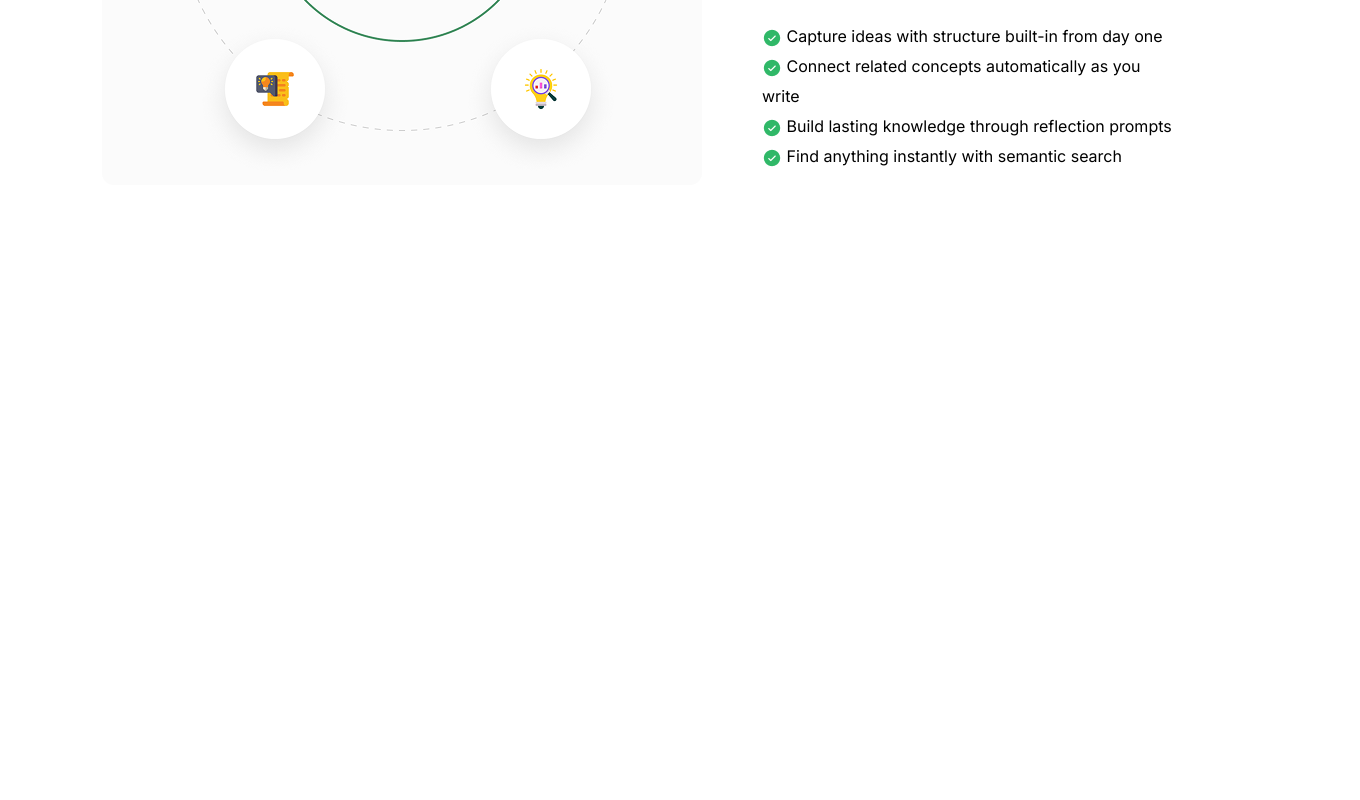
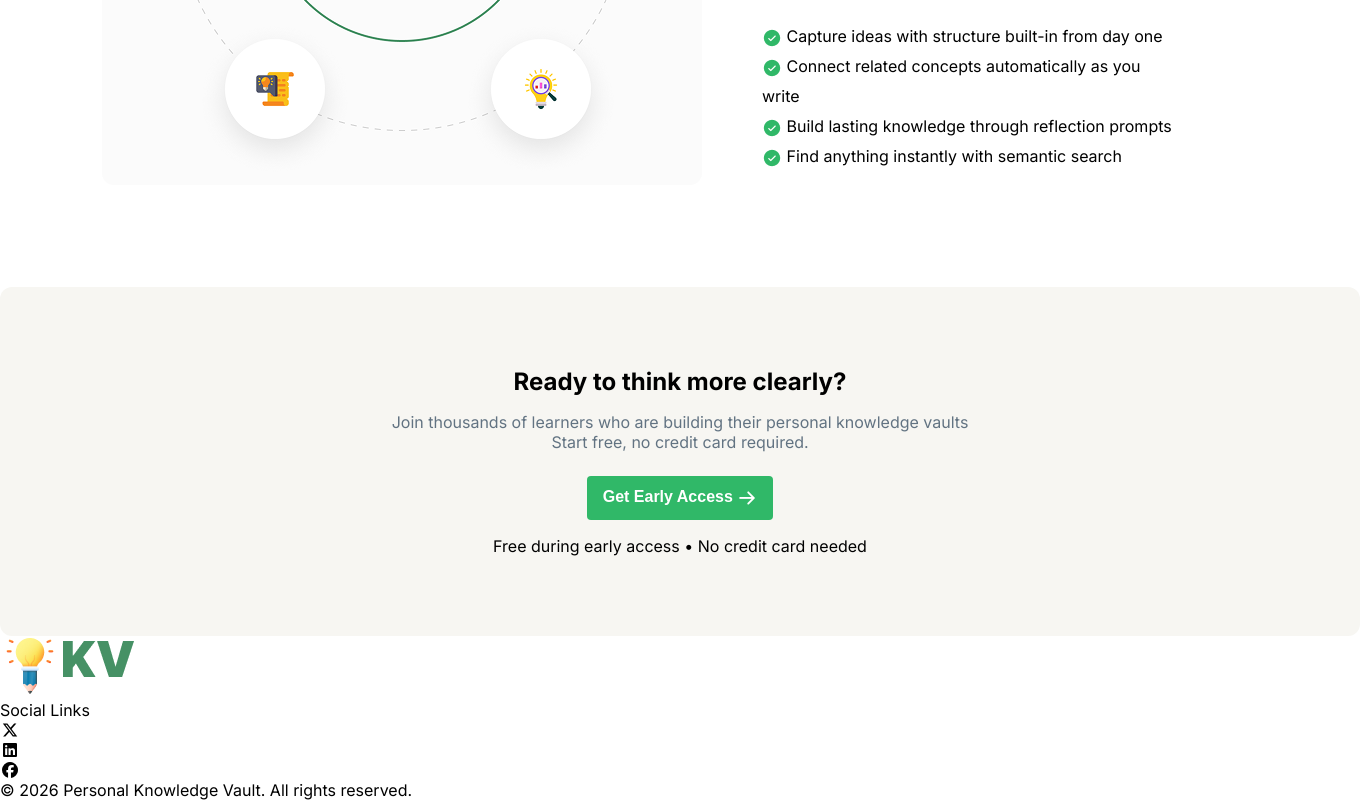
Before and after one commit to Jawadul-Hasan/Assignment-1, a plain HTML site: page index.html in a window 1280 px wide. Shown: the part 1673-2473 px from the top of the page, 1360 px wide, since content can reach past the window. Before the commit the page ends 1960 px from the top, so only its background shows below. Drawn offline with Linux system fonts and the light colour scheme.

Commit message:
designed the ready section and add the footer

```diff
--- a/Styles/Assignment.css
+++ b/Styles/Assignment.css
@@ -248,3 +248,38 @@ nav .navbar-menu a{
     font-weight: 400;
     line-height: 30px;
 }
+
+#ready{
+    max-width: 1600px;
+}
+
+#ready .ready-container{
+    width: 1360px;
+    margin: 0px auto;
+    text-align: center;
+    background-color: #F7F6F2;
+    border-radius: 12px;
+}
+
+.ready-content{
+    padding: 80px 40px;
+}
+
+.ready-content h1{
+   margin-bottom: 16px;
+}
+
+.ready-content .ready-para{
+    font-size: 16px;
+    font-weight: 400;
+    color: #627382;
+}
+
+.ready-content button{
+    margin-top: 24px;
+    margin-bottom: 16px;
+}
+
+.ready-content img{
+    vertical-align: middle;
+}
--- a/index.html
+++ b/index.html
@@ -105,15 +105,35 @@
                     <li><img src="assets/CheckCircle.png" alt=""> Find anything instantly with semantic search</li>
                 </ul>
             </div>
-            <!-- <div class="solution-point">
-            </div> -->
         </div>
     </section>
 
+    <section id="ready">
+        <div class="ready-container">
+            <div class="ready-content">
+                <h1>Ready to think more clearly?</h1>
+                <p class="ready-para">Join thousands of learners who are building their personal knowledge vaults</p>
+                <p class="ready-para">Start free, no credit card required.</p>
+                <button class="btn">Get Early Access <img src="assets/ArrowRight.png" alt=""></button>
+                <p class="para">Free during early access • No credit card needed</p>
+            </div>
+        </div>
+    </section>
     <footer>
-        <section>
-
+        <section id="footer">
+            <div class="logo">
+                <img src="assets/logo-footer.png" alt="">
+                <p>Social Links</p>
+                <ul>
+                    <li><i class="fa-brands fa-x-twitter"></i></li>
+                    <li><i class="fa-brands fa-linkedin"></i></li>
+                    <li><i class="fa-brands fa-facebook"></i></li>
+                </ul>
+            </div>
+            <div class="copyright">
+            </div>
         </section>
+        <p>&copy; 2026 Personal Knowledge Vault. All rights reserved.</p>
     </footer>
 </body>
 
```
